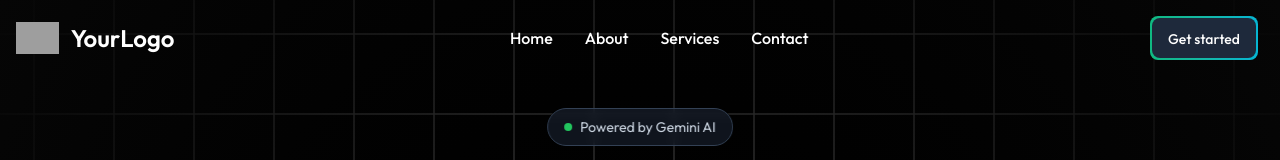
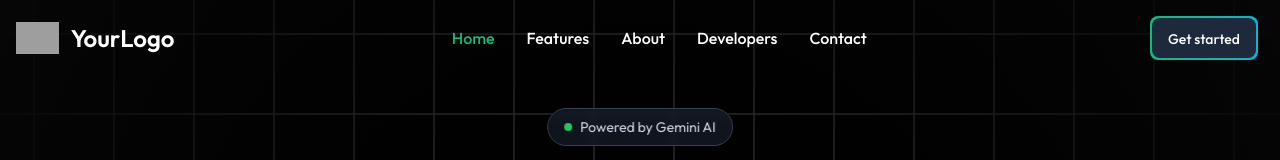
Before and after one commit to aakashdixit22/scribeai, a Next.js app: page / in a window 1280 px wide. Shown: the top 160 px of the page. Built offline with nearby package versions, Linux system fonts and the light colour scheme; no server answers; grey boxes are pictures that could not be loaded.

Commit message:
Add scroll spy hook and enhance navigation for smooth scrolling and active section highlighting

```diff
--- /dev/null
+++ b/hooks/useScrollSpy.jsx
@@ -0,0 +1,34 @@
+"use client"
+import { useState, useEffect } from 'react';
+
+export const useScrollSpy = (sectionIds, options = {}) => {
+  const [activeSection, setActiveSection] = useState('');
+
+  useEffect(() => {
+    const callback = (entries) => {
+      entries.forEach((entry) => {
+        if (entry.isIntersecting) {
+          setActiveSection(entry.target.id);
+        }
+      });
+    };
+
+    const observer = new IntersectionObserver(callback, {
+      root: null,
+      rootMargin: '-20% 0px -75%',
+      threshold: 0,
+      ...options,
+    });
+
+    sectionIds.forEach((id) => {
+      const element = document.getElementById(id);
+      if (element) {
+        observer.observe(element);
+      }
+    });
+
+    return () => observer.disconnect();
+  }, [sectionIds, options]);
+
+  return activeSection;
+};
--- a/src/app/page.jsx
+++ b/src/app/page.jsx
@@ -1,9 +1,4 @@
 "use client";
-
-import { useEffect } from "react";
-import { api } from "../../convex/_generated/api";
-import { useUser } from "@clerk/nextjs";
-import { useMutation } from "convex/react";
 import HomeNavbar from "@/components/HomeNavbar";
 import Hero from "@/components/Hero";
 import DevelopersShowcase from "@/components/Developers";
@@ -14,23 +9,6 @@ import { Features } from "@/components/Features";
 import Squares from "@/components/ui/Squares";
 
 export default function Home() {
-  const { user } = useUser();
-  const createUser = useMutation(api.user.createUser);
-
-  //we'll call the const user in useeefeect
-  useEffect(() => {
-    //if user is logged in
-    user && CheckUser();
-  }, [user]);
-  const CheckUser = async () => {
-    //accees the user info
-    const result = await createUser({
-      email: user?.primaryEmailAddress?.emailAddress,
-      imageUrl: user?.imageUrl,
-      userName: user?.fullName,
-    });
-  };
-
   return (
     <div className="relative bg-black min-h-screen">
       <div className="fixed inset-0 z-0">
@@ -42,14 +20,23 @@ export default function Home() {
           hoverFillColor="rgba(122, 122, 122, 0.2)"
         />
       </div>
-
       <div className="relative z-10">
         <HomeNavbar />
-        <Hero />
-        <Features />
-        <About />
-        <DevelopersShowcase />
-        <Contact />
+        <section id="hero">
+          <Hero />
+        </section>
+        <section id="features">
+          <Features />
+        </section>
+        <section id="about">
+          <About />
+        </section>
+        <section id="developers">
+          <DevelopersShowcase />
+        </section>
+        <section id="contact">
+          <Contact />
+        </section>
         <Footer />
       </div>
     </div>
--- a/src/components/HomeNavbar.jsx
+++ b/src/components/HomeNavbar.jsx
@@ -2,22 +2,44 @@
 import { Button } from "@/components/ui/button";
 import Link from "next/link";
 import { UserButton, useUser } from "@clerk/nextjs";
-import { useState } from "react";
+import { useState, useEffect } from "react";
+import { useScrollSpy } from "../../hooks/useScrollSpy";
 
 export default function HomeNavbar() {
   const { user } = useUser();
   const [isMenuOpen, setIsMenuOpen] = useState(false);
+  const activeSection = useScrollSpy(['hero', 'features', 'about', 'developers', 'contact']);
+
+  const handleNavClick = (e, sectionId) => {
+    e.preventDefault();
+    const element = document.getElementById(sectionId);
+    if (element) {
+      element.scrollIntoView({
+        behavior: 'smooth',
+        block: 'start',
+      });
+    }
+    setIsMenuOpen(false);
+  };
+
+  const navLinks = [
+    { href: '#hero', label: 'Home', id: 'hero' },
+    { href: '#features', label: 'Features', id: 'features' },
+    { href: '#about', label: 'About', id: 'about' },
+    { href: '#developers', label: 'Developers', id: 'developers' },
+    { href: '#contact', label: 'Contact', id: 'contact' },
+  ];
 
   return (
     <nav className="bg-transparent w-full z-20 top-0 start-0">
       <div className="max-w-screen-xl flex flex-wrap items-center justify-between mx-auto p-4">
         {/* Logo Section */}
-        <Link href="/" className="flex items-center space-x-3 rtl:space-x-reverse">
+        <a href="#hero" onClick={(e) => handleNavClick(e, 'hero')} className="flex items-center space-x-3 rtl:space-x-reverse">
           <img src="https://flowbite.com/docs/images/logo.svg" className="h-8" alt="Logo" />
           <span className="self-center text-2xl font-semibold whitespace-nowrap text-white">
             YourLogo
           </span>
-        </Link>
+        </a>
 
         {/* Auth & Menu Button Section */}
         <div className="flex md:order-2 items-center space-x-4">
@@ -53,27 +75,24 @@ export default function HomeNavbar() {
 
         {/* Navigation Links */}
         <div className={`${isMenuOpen ? 'block' : 'hidden'} w-full md:block md:w-auto md:order-1`}>
-          <ul className="flex flex-col p-4 md:p-0 mt-4 font-medium border rounded-lg  md:space-x-8 rtl:space-x-reverse md:flex-row md:mt-0 md:border-0">
-            <li>
-              <Link href="/" className="block py-2 px-3  rounded   md:p-0 md:hover:text-slate-600 text-white hover:bg-slate-600 hover:text-white md:hover:bg-transparent border-gray-700">
-                Home
-              </Link>
-            </li>
-            <li>
-              <Link href="/about" className="block py-2 px-3  rounded   md:p-0 md:hover:text-slate-600 text-white hover:bg-slate-600 hover:text-white md:hover:bg-transparent border-gray-700">
-                About
-              </Link>
-            </li>
-            <li>
-              <Link href="/services" className="block py-2 px-3  rounded  md:p-0 md:hover:text-slate-600 text-white hover:bg-slate-600 hover:text-white md:hover:bg-transparent border-gray-700">
-                Services
-              </Link>
-            </li>
-            <li>
-              <Link href="/contact" className="block py-2 px-3  rounded   md:p-0 md:hover:text-slate-600 text-white hover:bg-slate-600 hover:text-white md:hover:bg-transparent border-gray-700">
-                Contact
-              </Link>
-            </li>
+          <ul className="flex flex-col p-4 md:p-0 mt-4 font-medium border rounded-lg md:space-x-8 rtl:space-x-reverse md:flex-row md:mt-0 md:border-0">
+            {navLinks.map((link) => (
+              <li key={link.id}>
+                <a
+                  href={link.href}
+                  onClick={(e) => handleNavClick(e, link.id)}
+                  className={`block py-2 px-3 rounded md:p-0 transition-colors duration-200 ${
+                    activeSection === link.id
+                      ? 'text-emerald-500'
+                      : 'text-white hover:text-slate-300 md:hover:text-slate-300'
+                  } ${
+                    isMenuOpen ? 'hover:bg-slate-600 md:hover:bg-transparent' : ''
+                  }`}
+                >
+                  {link.label}
+                </a>
+              </li>
+            ))}
           </ul>
         </div>
       </div>
```
